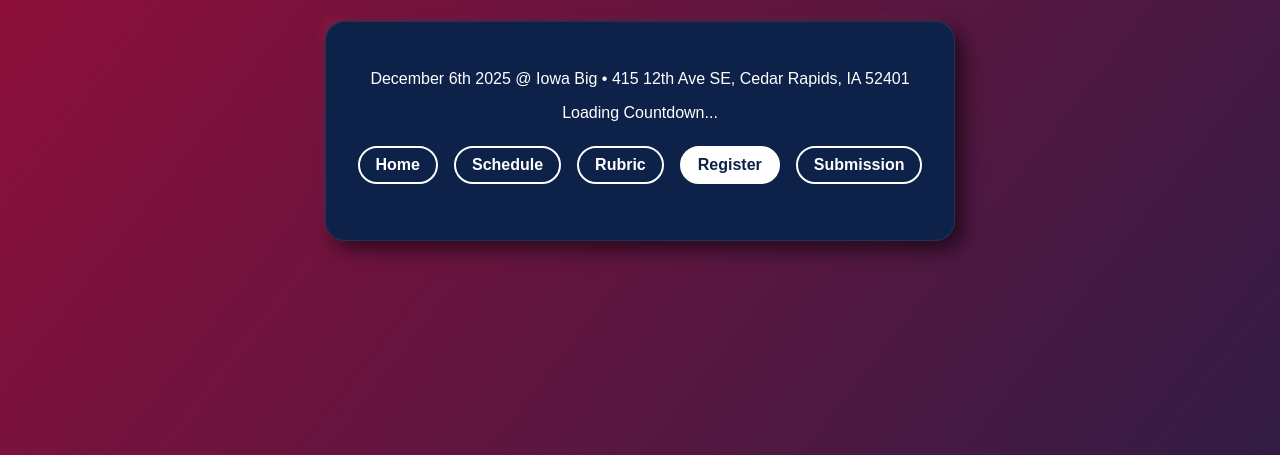
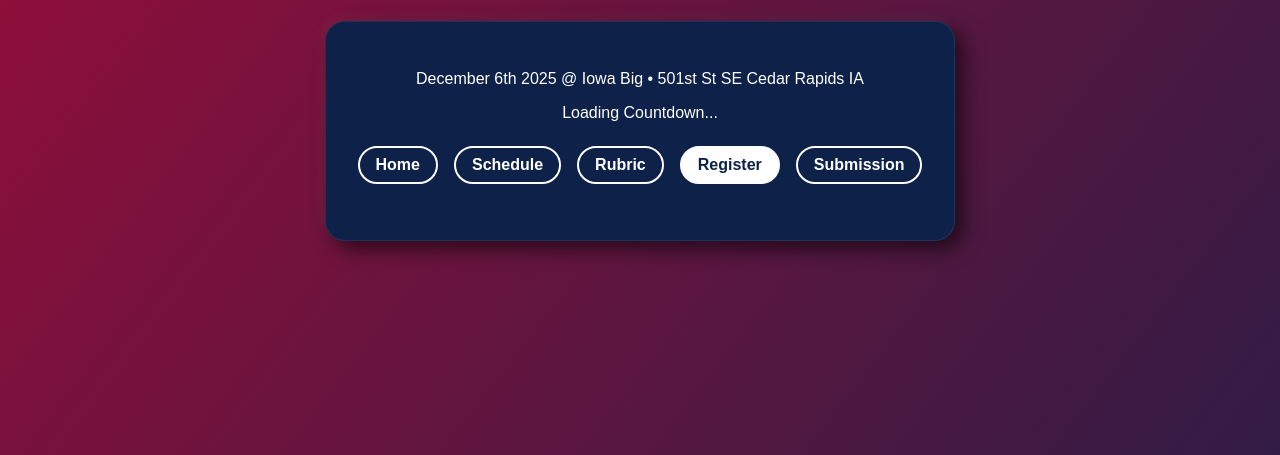
Before and after one commit to fatimatorres122207-sketch/All-Student-Hackathon, a plain HTML site: page register.html in a window 1280 px wide. Shown: the part 345-800 px from the top of the page. Drawn offline with Linux system fonts and the light colour scheme.

Commit message:
Update register.html

```diff
--- a/register.html
+++ b/register.html
@@ -111,7 +111,7 @@
     <section class="info-box">
     <div class="header-container">
 <center>
-      <p>December 6th 2025 @ Iowa Big • 415 12th Ave SE, Cedar Rapids, IA 52401</p>
+      <p>December 6th 2025 @ Iowa Big • 501st St SE Cedar Rapids IA</p>
 </center>
 <center>
 
```
